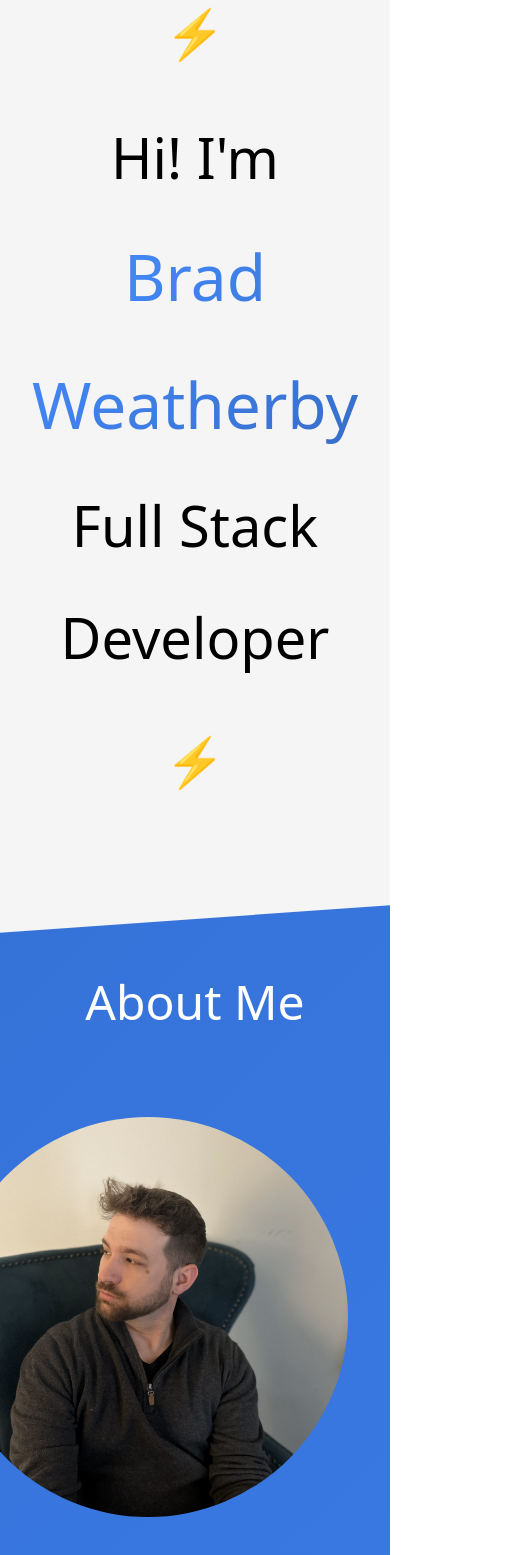
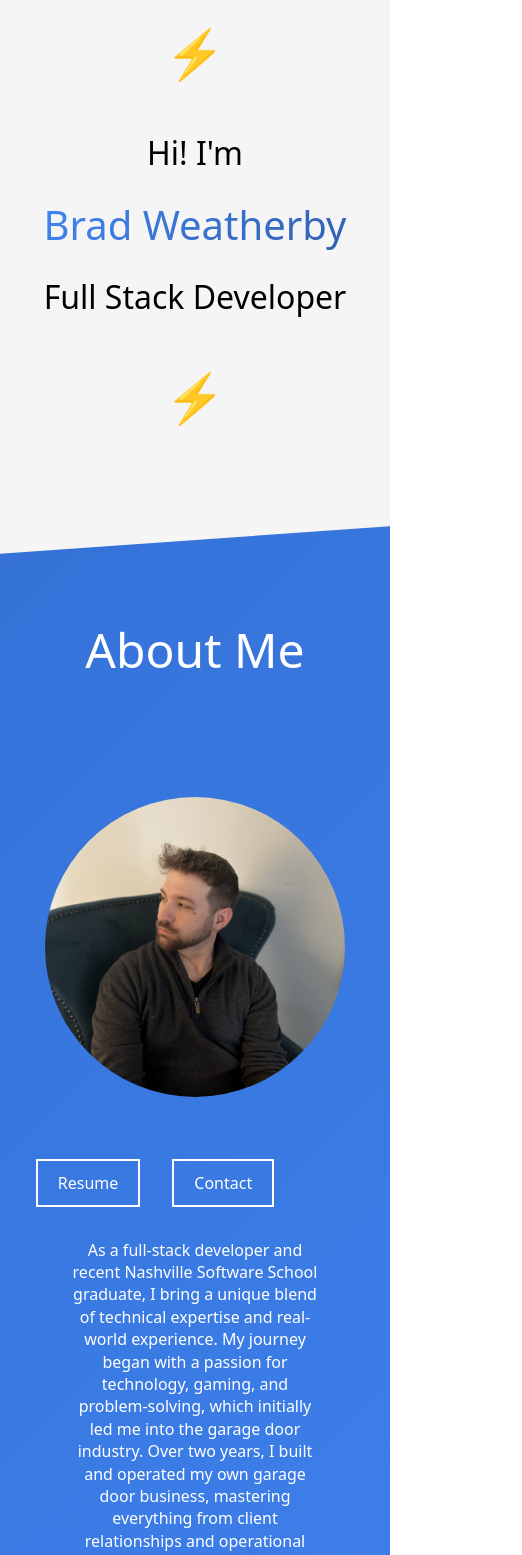
Before and after one commit to bweatherby1/react-resume, a Next.js app: page / in a window 390 px wide. Shown: the top 1555 px of the page, 522 px wide, since content can reach past the window. Built offline with nearby package versions, Linux system fonts and the light colour scheme.

Commit message:
finished, at least for now. It looks good mobile and regular.

```diff
--- a/src/styles/globals.css
+++ b/src/styles/globals.css
@@ -17,20 +17,41 @@ body {
   overflow-x: hidden;
 }
 
-.content-wrapper {
-  position: relative;
+/* Remove all borders and ensure full viewport width */
+body,
+.content-wrapper,
+.section,
+.white-bg,
+.gradient-bg {
+  width: 100vw;
+  margin: 0;
+  padding: 0;
+  overflow-x: hidden;
 }
 
+.project-container,
+.about-container,
+.tech-stack-container {
+  width: 100%;
+  max-width: 1400px;
+  margin: 0 auto;
+}
+
+/* Ensure content stays centered without creating borders */
 .section {
-  position: relative;
-  padding: 40px 20px;
-  z-index: 1;
+  display: flex;
+  justify-content: center;
+  align-items: center;
 }
 
 .white-bg {
-    background: white;
+  background: #f5f5f5;
   color: black;
   min-height: 600px;
+  position: relative;
+  clip-path: polygon(0 4%, 100% 0, 100% 96%, 0 100%);
+  margin-top: -4vw;
+  padding: 4vw 0;
 }
 
 .gradient-bg {
@@ -41,7 +62,6 @@ body {
   min-height: 800px;
 }
 
-
 .title-container {
   text-align: center;
 }
@@ -51,13 +71,14 @@ body {
   margin: 2rem 0;
 }
 
+/* Make text responsive */
 .main-title {
   max-width: 1000px;
   margin: 0 auto;
   color: black;
   text-align: center;
   line-height: 2;
-  font-size: 3.5rem;
+  font-size: clamp(2rem, 4vw, 3.5rem);
 }
 
 .gradient-text {
@@ -65,35 +86,46 @@ body {
   background-size: 400% 400%;
   animation: gradientBG 15s ease infinite;
   -webkit-background-clip: text;
-  background-clip: text;  -webkit-text-fill-color: transparent;
+  background-clip: text;
+  -webkit-text-fill-color: transparent;
   display: inline-block;
-  font-size: 4rem;
+  font-size: clamp(2.5rem, 5vw, 4rem);
 }
   .section-heading {
     text-align: center;
     font-size: 3rem;
+    margin-top: -2rem;
+    margin-bottom: 4rem;
+  }
+
+  .white-bg > .project-container > .section-heading {
     margin-top: 4rem;
   }
 
-    .white-bg .section-heading {
-      margin-bottom: 8rem;
+  .gradient-bg:last-child .section-heading {
+    margin-top: -2rem;
   }
-
 .project-title {
   margin-bottom: 1rem;
 }
 
+/* Make images and containers use relative units */
 .about-container {
   display: flex;
   align-items: center;
-  gap: 8rem;
+  gap: clamp(2rem, 4vw, 8rem);
   justify-content: center;
   max-width: 1400px;
   margin: 2rem auto;
+  padding: 0 clamp(1rem, 3vw, 3rem);
 }
+
 .profile-image {
+  width: clamp(300px, 30vw, 400px);
+  height: auto;
+  aspect-ratio: 1/1;
   object-fit: cover;
-      transform: translate(80px, -30px);
+  transform: translate(clamp(40px, 5vw, 80px), -30px);
   border-radius: 50%;
 }
 
@@ -109,21 +141,23 @@ body {
   min-height: 600px;
   position: relative;
   clip-path: polygon(0 4%, 100% 0, 100% 100%, 0 100%);
-    margin-top: -75px;  /* Increased from -50px to move section up */
+  margin-top: -75px;
 }
 
 .white-bg .project-container {
-    padding-top: 2rem;  /* Reduced padding to bring header closer to top */
+  padding-top: 2rem;
 }
 
 .about-container {
   display: flex;
   align-items: flex-start;
-  gap: 6rem;
+  gap: clamp(2rem, 4vw, 8rem);
   justify-content: center;
   max-width: 1400px;
   margin: 2rem auto;
+  padding: 0 clamp(1rem, 3vw, 3rem);
 }
+
 .profile-section {
   display: flex;
   flex-direction: column;
@@ -131,6 +165,7 @@ body {
   padding-top: 20px;
   padding-right: 40px;
 }
+
 .about-text {
   width: 80%;
   line-height: 1.4;
@@ -139,16 +174,13 @@ body {
 .about-text p {
   margin-bottom: 1rem;
 }
-.section {
-  position: relative;
-  padding: 40px 20px;
-  z-index: 1;
-}
+
 .project-container {
   max-width: 1400px;
   margin: 0 auto;
   padding-top: 4rem;
 }
+
 .section-heading {
   text-align: center;
   margin-bottom: 3rem;
@@ -166,13 +198,13 @@ body {
   flex-direction: column;
   align-items: center;
   gap: 2rem;
-    margin-top: -2rem; /* Increased the negative margin to move it higher */
+  margin-top: -2rem;
 }
+
 .about-container {
   display: flex;
   padding-top: 3rem;
 }
-
 
 .about-text {
   flex: 1;
@@ -182,42 +214,27 @@ body {
   margin-bottom: 2rem;
 }
 
+/* Project cards responsive layout */
 .project-card {
   display: flex;
-
-
-    justify-content: center;
-
-
-
+  justify-content: space-between;
+  align-items: center;
   gap: 2rem;
   margin-bottom: 6rem;
 }
-
-
-
-
-
-
-
-
-
-
 
 .project-icon {
   display: block;
   margin: -3rem auto 1rem auto;
 }
 
-
-
-
-
-
 .project-content {
   display: flex;
   flex-direction: column;
+  align-items: flex-start;
+  width: 45%;
 }
+
 .project-title-container {
   display: flex;
   flex-direction: row;
@@ -227,17 +244,19 @@ body {
 }
 
 .project-description {
-  font-size: 1.4rem;
+  font-size: clamp(1rem, 2vw, 1.4rem);
   line-height: 1.6;
   text-align: left;
   margin-bottom: 2rem;
   width: 100%;
 }
+
 .button-container {
   display: flex;
   gap: 1rem;
   justify-content: center;
 }
+
 .project-button {
   background: transparent;
   border: 2px solid #007bff;
@@ -269,16 +288,73 @@ body {
 .project-button:hover::before {
   width: 100%;
 }
+
 .project-image {
   width: 45%;
   height: auto;
   object-fit: contain;
-  object-position: center;
 }
 
 .scroll-animate {
   opacity: 0;
   transform: translateY(20px);
+  .project-container {
+    max-width: 1300px;
+    margin: 0 auto;
+    padding: 0 30px;
+  }
+
+  .section-heading {
+    margin-top: 6rem;
+    margin-bottom: 4rem;
+  }
+
+  .project-card {
+    display: flex;
+    justify-content: space-between;
+    align-items: center;
+    gap: 4rem;
+    margin-bottom: 6rem;
+  }
+
+  .project-content {
+    display: flex;
+    flex-direction: column;
+    width: 45%;
+  }
+
+  /* Mobile layout adjustments */
+@media (max-width: 768px) {
+  .project-card {
+    flex-direction: column;
+    text-align: center;
+  }
+
+  .project-content {
+    width: 100%;
+    order: 2;
+    align-items: center;
+  }
+
+  .project-image {
+    width: 100%;
+    order: 1;
+  }
+
+  .project-title {
+    margin-top: 2rem;
+    margin-bottom: 1rem;
+  }
+
+  .project-icon {
+    margin-top: 0.5rem;
+    margin-bottom: 1.5rem;
+  }
+
+  .button-container {
+    margin-top: 1rem;
+  }
+}
   transition: all 0.6s ease-out;
 }
 
@@ -294,14 +370,15 @@ body {
   padding-top: 20px;
   padding-right: 40px;
 }
+
 .divider {
   position: relative;
-      height: 100px;
+  height: 8vw;
   transform: skewY(-4deg);
   z-index: 2;
   background: #f5f5f5;
-      margin-top: -50px;
-      margin-bottom: -50px;
+  margin-top: -4vw;
+  margin-bottom: -4vw;
   width: 100vw;
 }
 
@@ -317,6 +394,7 @@ body {
   padding-bottom: 4rem;
   margin-bottom: 4rem;
 }
+
 .profile-section {
   display: flex;
   flex-direction: column;
@@ -360,6 +438,7 @@ body {
 .profile-button:hover::before {
   width: 100%;
 }
+
 .tech-stack-container {
   display: flex;
   flex-direction: column;
@@ -367,20 +446,25 @@ body {
   gap: 2rem;
 }
 
+/* Make tech stack grid responsive */
 .tech-row {
   display: flex;
   justify-content: center;
-  gap: 3rem;
+  gap: clamp(1rem, 3vw, 3rem);
   flex-wrap: wrap;
 }
 
 .tech-logo {
+  width: clamp(80px, 10vw, 150px);
+  height: auto;
   object-fit: contain;
   transition: transform 0.2s;
 }
+
 .tech-logo:hover {
   transform: scale(1.1);
 }
+
 .project-title-container {
   display: flex;
   flex-direction: row;
@@ -400,6 +484,7 @@ body {
 .project-content {
   text-align: left;
 }
+
 .contact-popup {
   position: fixed;
   top: 50%;
@@ -431,6 +516,7 @@ body {
   font-size: 24px;
   cursor: pointer;
 }
+
 .contact-info {
   color: #000;
 }
@@ -475,3 +561,85 @@ body {
 .popup-close-button:hover {
   background: #0056b3;
 }
+
+/* Root level reset */
+* {
+  margin: 0;
+  padding: 0;
+  box-sizing: border-box;
+}
+
+/* Force full width sections */
+.section {
+  width: 100vw;
+  margin-left: calc(-50vw + 50%);
+  margin-right: calc(-50vw + 50%);
+}
+
+/* Mobile profile centering */
+@media (max-width: 768px) {
+  .profile-section {
+    transform: translateX(-40px); /* Offset the existing transform */
+    width: 100%;
+    display: flex;
+    flex-direction: column;
+    align-items: center;
+  }
+
+  .profile-buttons {
+    transform: translateX(0);
+  }
+
+  .about-text {
+    padding: 0 20px;
+  }
+
+  .project-card {
+    flex-direction: column;
+  }
+}
+
+/* Footer containment */
+.gradient-bg {
+  width: 100vw;
+  margin-left: calc(-50vw + 50%);
+  margin-right: calc(-50vw + 50%);
+}
+
+/* Container reset */
+.content-wrapper {
+  width: 100vw;
+  overflow-x: hidden;
+@media (max-width: 768px) {
+    align-items: center;
+}
+  }
+
+  .project-image {
+    width: 100%;
+    max-width: 500px;
+  }
+
+
+/* Ensure footer stays within content bounds */
+.gradient-bg {
+  width: 100%;
+  margin: 0;
+}
+
+@media (max-width: 1024px) {
+  .about-container {
+    flex-direction: column;
+    align-items: center;
+    text-align: center;
+  }
+
+  .profile-section {
+    padding-right: 0;
+  }
+
+  .about-text {
+    width: 100%;
+    max-width: 800px;
+  }
+}
```
Lines whose indentation alone changed are shown as unchanged.
